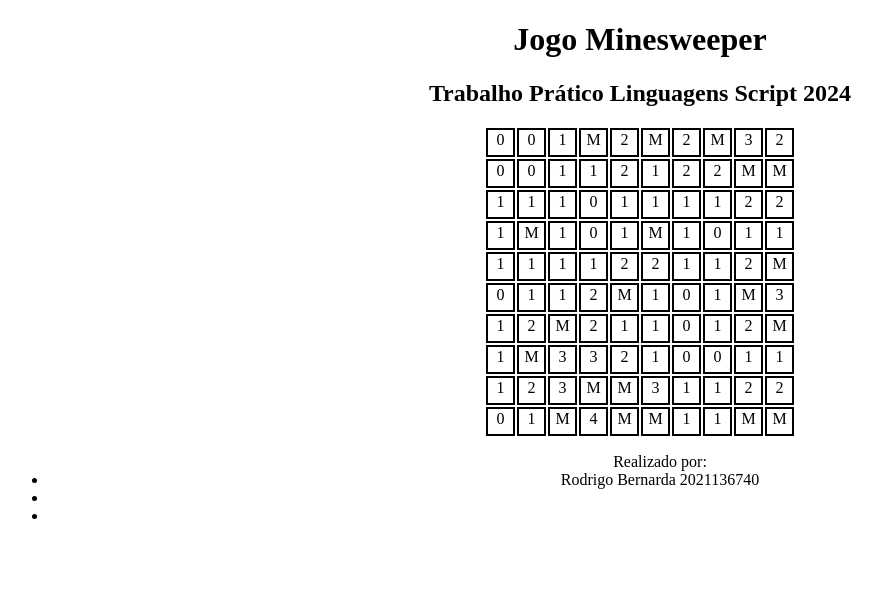
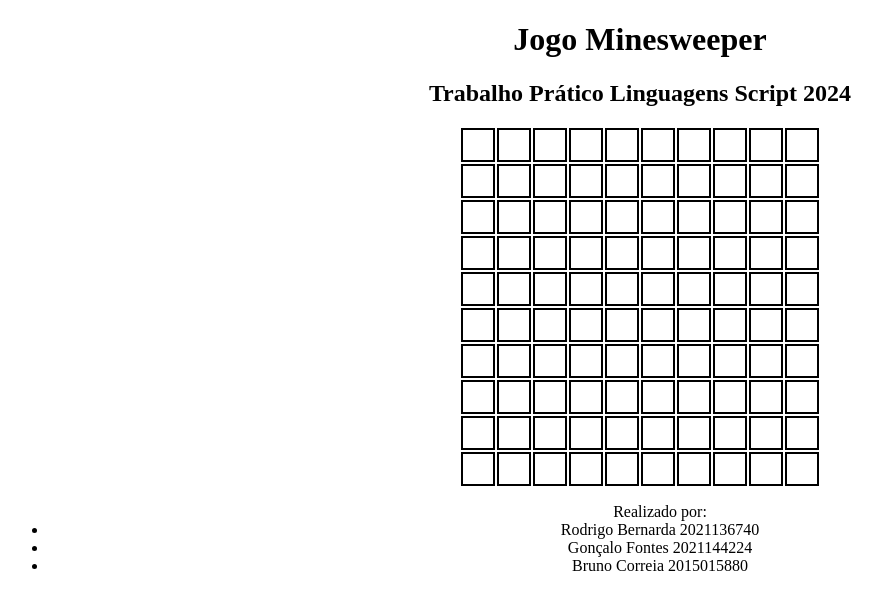
Before and after one commit to rodas404/TP-LS2024, a React (Create React App) app: page / in a window 1280 px wide. Shown: the top 610 px of the page, without its empty margins (0-882 px from the left). Built offline with nearby package versions, Linux system fonts and the light colour scheme.

Commit message:
seleciona celulas
ja é capaz de selecionar as celulas do tabuleiro de todas as formas que o enunciado pede

```diff
--- a/src/App.js
+++ b/src/App.js
@@ -5,11 +5,13 @@
 import Header from "./components/header/header-comp";
 import Board from './components/board/board-comp';
 import Footer from "./components/footer/footer-comp";
+import ControlPanel from "./components/control-panel/control-panel-comp";
 
 function App(){
   return(
     <div className="App">
       <Header />
+      {/*<ControlPanel /> */}
       <Board />
       <Footer />
     </div>
--- a/src/components/board/board-comp.jsx
+++ b/src/components/board/board-comp.jsx
@@ -2,14 +2,47 @@
 import createBoard from "../../helpers/createBoard";
 import Cell from '../cell/cell-comp';
 import './board.css';
+import revealZeros from '../../helpers/revealZeros';
 
 function Board(){
   const [grid, setGrid] = useState([]);
+  const [gameOver, setGameOver] = useState(false);
 
   useEffect(() => {
     const newBoard = createBoard(10, 10, 20);
     setGrid(newBoard);
   }, []);
+
+
+  const updateRightClick = (rowIndex, cellIndex) => {
+    let newGrid = JSON.parse(JSON.stringify(grid));
+    if(newGrid[rowIndex][cellIndex].flag === 0){ //flag
+      newGrid[rowIndex][cellIndex].flag = 1;
+      newGrid[rowIndex][cellIndex].revealed = true;
+    }
+    else if(newGrid[rowIndex][cellIndex].flag === 1){ //question mark
+      newGrid[rowIndex][cellIndex].flag = 2;
+    }
+    else {
+      newGrid[rowIndex][cellIndex].flag = 0; //reset
+      newGrid[rowIndex][cellIndex].revealed = false;
+    }
+    setGrid(newGrid);
+  };
+
+  const updateReveal = (rowIndex, cellIndex) => {
+    if(grid[rowIndex][cellIndex].value === 'M'){
+      alert('perdeste cabrao');
+    }
+    else if(grid[rowIndex][cellIndex].value === 0){
+      revealZeros(grid, rowIndex, cellIndex);
+    }
+    setGrid(prevGrid => {
+      const newGrid = [...prevGrid];
+      newGrid[rowIndex][cellIndex].revealed = true;
+      return newGrid;
+    });
+  };
 
   return (
     <div className="board">
@@ -22,7 +55,7 @@
               rowIndex: rowIndex,
               cellIndex: cellIndex,
             };
-            return <Cell key={key} cellDetails={cellDetails} />;
+            return <Cell key={key} cellDetails={cellDetails} updateRightClick={updateRightClick} updateReveal={updateReveal}  />;
           })}
         </div>
       ))}
--- a/src/components/board/board.css
+++ b/src/components/board/board.css
@@ -12,10 +12,10 @@
 }
 
 .board-cell {
-    width: 25px;
-    height: 25px;
+    width: 30px;
+    height: 30px;
     border: 2px solid #000;
     text-align: center;
     line-height: 20px;
-    margin: 1px;
+    margin: 1px
 }
--- a/src/components/cell/cell-comp.jsx
+++ b/src/components/cell/cell-comp.jsx
@@ -1,15 +1,30 @@
-import React from 'react';
+import React, { useState } from 'react';
 
-function Cell({ cellDetails }) {
+
+function Cell({ cellDetails, updateRightClick, updateReveal }) {
     const { cell, rowIndex, cellIndex } = cellDetails;
+    const {value, revealed, flag} = cell;
+
 
     const handleClick = () => {
-        console.log(`Celula clicada: (${rowIndex}, ${cellIndex})`);
+        console.log(`Celula clicada: ((${rowIndex}, ${cellIndex}), flag: ${flag})`);
+    };
+
+    const handleRightClick = (event) => {
+        event.preventDefault();
+        updateRightClick(rowIndex, cellIndex);
+        handleClick();
+    };
+
+    const revealCell = (event) =>{
+        event.preventDefault();
+        updateReveal(rowIndex, cellIndex);
+        handleClick();
     };
 
     return (
-        <div className="cell board-cell" onClick={handleClick}>
-            {cell}
+        <div className="cell board-cell" onClick={revealCell} onContextMenu={handleRightClick}>
+            {cell.revealed ? cell.value : ""}
         </div>
     );
 }
--- a/src/components/cell/cell.css
+++ b/src/components/cell/cell.css
@@ -0,0 +1 @@
+/* imagino meter aqui as diferentes cores para as celulas em especifico */
--- a/src/components/control-panel/control-panel-comp.jsx
+++ b/src/components/control-panel/control-panel-comp.jsx
@@ -1,8 +1,54 @@
 import React from "react";
 import "./control-panel.css";
 
+//puro copypaste das fichas, quero que aqui se controle as componentes principais do jogo
 function ControlPanel(props) {
+  const { gameStarted, selectedLevel, onGameStart, onLevelChange, timer } =
+    props;
+  const gameStartedClass = gameStarted ? " gameStarted" : "";
 
+  return (
+    <section id="panel-control">
+      <h3 className="sr-only">Escolha do Nível</h3>
+      <form className="form">
+        <fieldset className="form-group">
+          <label htmlFor="btLevel">Nível:</label>
+          <select
+            id="btLevel"
+            defaultValue="0"
+            onChange={onLevelChange}
+            disabled={gameStarted}
+          >
+            <option value="0">Seleccione...</option>
+            <option value="1">Básico (9x9 - 10 minas)</option>
+            <option value="2">Intermédio (16x16 - 40 minas)</option>
+            <option value="3">Avançado (30x16 - 99 minas)</option>
+          </select>
+        </fieldset>
+        <button
+          type="button"
+          id="btPlay"
+          disabled={selectedLevel === "0"}
+          onClick={onGameStart}
+        >
+          {gameStarted ? "Parar jogo" : "Iniciar Jogo"}
+        </button>
+      </form>
+      <div className="form-metadata">
+        <p id="message" role="alert" className="hide">
+          Clique em Iniciar o Jogo!
+        </p>
+        <dl className={`list-item left${gameStartedClass}`}>
+          <dt>Tempo de Jogo:</dt>
+          <dd id="gameTime">{timer}</dd>
+        </dl>
+        <dl className={`list-item left${gameStartedClass}`}>
+          <dt>Minas:</dt>
+          <dd id="points">0</dd>
+        </dl>
+      </div>
+    </section>
+  );
+}
 
-  }
 export default ControlPanel;
--- a/src/components/footer/footer-comp.jsx
+++ b/src/components/footer/footer-comp.jsx
@@ -6,8 +6,8 @@
             <ul>
                 Realizado por:
                 <li>Rodrigo Bernarda 2021136740</li>
-                <li></li>
-                <li></li>
+                <li>Gonçalo Fontes 2021144224</li>
+                <li>Bruno Correia 2015015880</li>
             </ul>
         </footer>
 
--- a/src/helpers/createBoard.js
+++ b/src/helpers/createBoard.js
@@ -2,7 +2,14 @@
     //cria tabuleiro
     let board = new Array(numRows);
     for (let i = 0; i < numRows; i++) {
-        board[i] = new Array(numCols).fill(0);
+        board[i] = new Array(numCols);
+        for (let j = 0; j < numCols; j++) {
+            board[i][j] = { //atributos necessarios para o funcionamento correto do jogo
+                value: 0,
+                revealed: false,
+                flag: 0
+            };
+        }
     }
 
     //coloca as minas
@@ -10,28 +17,28 @@
         let row = Math.floor(Math.random() * numRows);
         let col = Math.floor(Math.random() * numCols);
         //verifica se a celula ja tem bomba
-        if (board[row][col] === 'M') {
+        if (board[row][col].value === 'M') {
             i--;
         } else {
-            board[row][col] = 'M';
+            board[row][col].value = 'M';
         }
     }
 
     //coloca os numeros
     for (let i = 0; i < numRows; i++) {
         for (let j = 0; j < numCols; j++) {
-            if (board[i][j] !== 'M') { //efetua a contagem quando encontra uma celula sem bomba
+            if (board[i][j].value !== 'M') { //efetua a contagem quando encontra uma celula sem bomba
                 let mines = 0;
                 for (let di = -1; di <= 1; di++) {
                     for (let dj = -1; dj <= 1; dj++) {
                         let ni = i + di; //estes dois ciclos servem para percorrer as celulas adjacentes a atual
                         let nj = j + dj; //verifica celulas acima, abaixo, esquerda, direita e diagonais
-                        if (ni >= 0 && ni < numRows && nj >= 0 && nj < numCols && board[ni][nj] === 'M') {
+                        if (ni >= 0 && ni < numRows && nj >= 0 && nj < numCols && board[ni][nj].value === 'M') {
                             mines++; //se nao passar dos limites do tabuleiro e encontrar uma bomba, incrementa o numero de bombas adjacentes
                         }
                     }
                 }
-                board[i][j] = mines;
+                board[i][j].value = mines;
             }
         }
     }
--- /dev/null
+++ b/src/helpers/revealZeros.js
@@ -0,0 +1,33 @@
+function revealZeros(grid, rowIndex, cellIndex) {
+    // diferentes direções
+    const directions = [
+        [-1, -1], [-1, 0], [-1, 1],
+        [0, -1],           [0, 1],
+        [1, -1], [1, 0], [1, 1]
+    ];
+
+    // marcar a celula atual como revelada
+    grid[rowIndex][cellIndex].revealed = true;
+
+
+    for (let i = 0; i < directions.length; i++) { //ciclo para percorrer todas as direções marcadas acima (8)
+        const [dx, dy] = directions[i]; //deconstroi os arrays marcados acima, podendo ser [-1,-1], [-1,0] etc
+        const newRow = rowIndex + dx; //para desta forma passar a verificar a celula adjacente
+        const newCell = cellIndex + dy;
+
+        // verifica primeiro se esta dentro dos limites do tabuleiro
+        if (newRow >= 0 && newRow < grid.length && newCell >= 0 && newCell < grid[0].length) {
+            const cell = grid[newRow][newCell];
+
+            // se a celula adjacente for 0 e nao estiver revelada volta ao inicio
+            if (cell.value === 0 && !cell.revealed) {
+                revealZeros(grid, newRow, newCell);
+            } else {
+                // se nao for 0 revela simplesmente
+                cell.revealed = true;
+            }
+        }
+    }
+}
+
+export default revealZeros;
```
Also changed, not shown: src/components/game-over/game-over-comp.jsx (added, +13 -0 lines), src/components/game-over/game-over.css (added), src/components/game/game.css (deleted).
